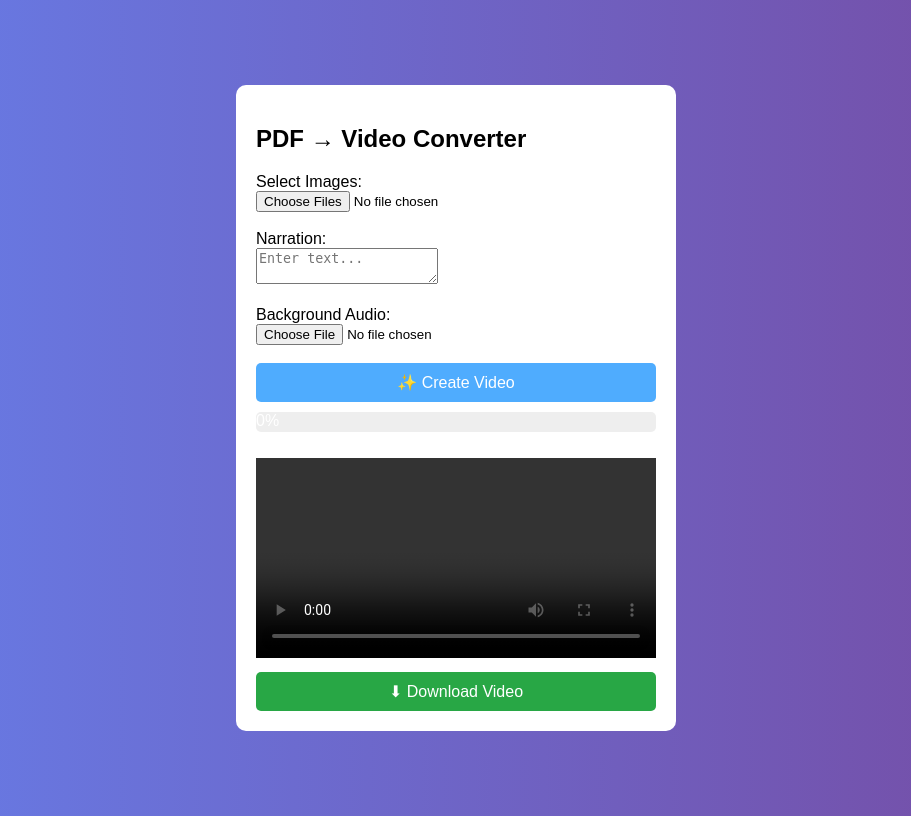
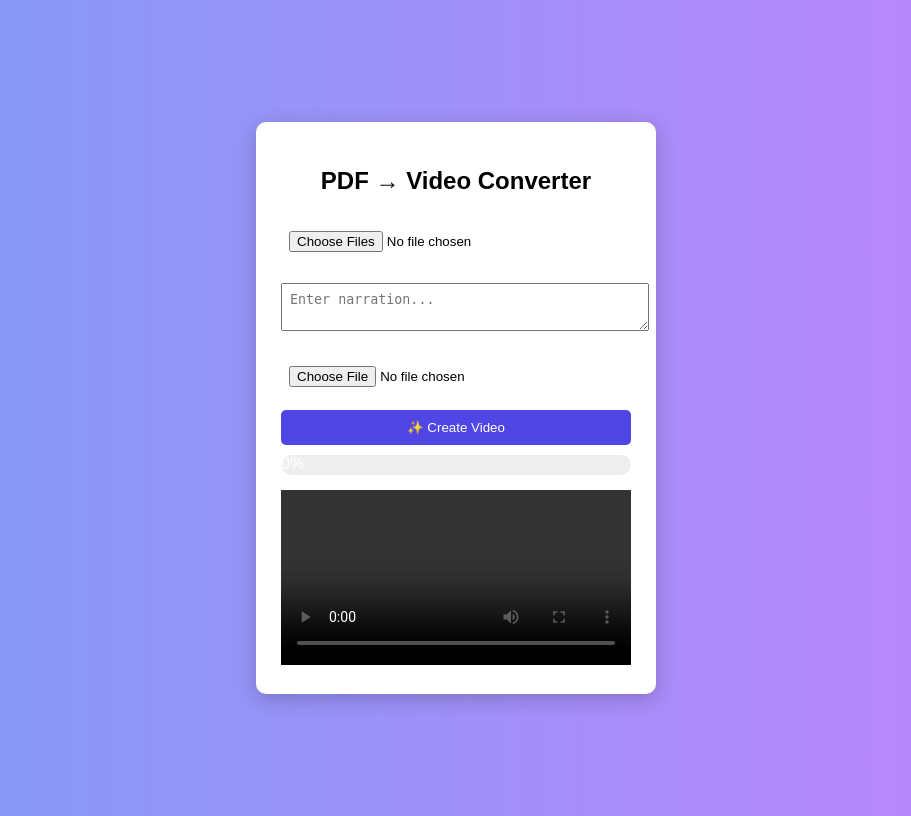
Before and after one commit to sanskrutisawant2006-pixel/pdf-to-video-converter, a Flask app: page / in a window 1280 px wide. Shown: the whole page, without its empty margins (184-1095 px from the left). Run offline with Flask 3, Linux system fonts and the light colour scheme.

Commit message:
Update index.html

```diff
--- a/templates/index.html
+++ b/templates/index.html
@@ -1,11 +1,11 @@
 <!DOCTYPE html>
 <html>
 <head>
-    <title>PDF to Video Converter</title>
+    <title>PDF → Video Converter</title>
     <style>
         body {
             font-family: Arial;
-            background: linear-gradient(to right, #667eea, #764ba2);
+            background: linear-gradient(to right, #7f9cf5, #c084fc);
             display: flex;
             justify-content: center;
             align-items: center;
@@ -14,46 +14,63 @@
 
         .container {
             background: white;
-            padding: 20px;
+            padding: 25px;
             border-radius: 10px;
-            width: 400px;
+            width: 350px;
+            box-shadow: 0px 5px 20px rgba(0,0,0,0.2);
+        }
+
+        h2 {
+            text-align: center;
+        }
+
+        input, textarea {
+            width: 100%;
+            margin-top: 8px;
+            margin-bottom: 15px;
+            padding: 8px;
         }
 
         button {
             width: 100%;
             padding: 10px;
-            background: #4facfe;
+            background: #4f46e5;
+            color: white;
             border: none;
-            color: white;
-            font-size: 16px;
             border-radius: 5px;
             cursor: pointer;
         }
 
-        .progress-bar {
-            width: 100%;
+        .progress {
+            margin-top: 10px;
+            height: 20px;
             background: #eee;
-            border-radius: 5px;
-            margin-top: 10px;
+            border-radius: 10px;
+            overflow: hidden;
         }
 
-        .progress {
+        .progress-bar {
+            height: 100%;
             width: 0%;
-            height: 20px;
-            background: #00c6ff;
+            background: #4f46e5;
             text-align: center;
             color: white;
-            border-radius: 5px;
         }
 
         video {
             width: 100%;
-            margin-top: 10px;
+            margin-top: 15px;
         }
 
-        .download-btn {
-            background: #28a745;
+        .download {
+            display: block;
             margin-top: 10px;
+            text-align: center;
+            background: green;
+            color: white;
+            padding: 10px;
+            text-decoration: none;
+            border-radius: 5px;
         }
     </style>
 </head>
@@ -62,70 +79,79 @@
 <div class="container">
     <h2>PDF → Video Converter</h2>
 
-    <form id="form">
-        <label>Select Images:</label><br>
-        <input type="file" name="file" multiple required><br><br>
+    <!-- IMPORTANT: name="images" -->
+    <input type="file" id="images" name="images" multiple>
 
-        <label>Narration:</label><br>
-        <textarea name="narration" placeholder="Enter text..."></textarea><br><br>
+    <!-- narration -->
+    <textarea id="narration" name="narration" placeholder="Enter narration..."></textarea>
 
-        <label>Background Audio:</label><br>
-        <input type="file" name="audio"><br><br>
+    <!-- audio (optional, backend not using but kept for UI same) -->
+    <input type="file" id="audio" name="audio">
 
-        <button type="submit">✨ Create Video</button>
-    </form>
+    <button onclick="startProcess()">✨ Create Video</button>
 
-    <div class="progress-bar">
-        <div class="progress" id="progress">0%</div>
+    <div class="progress">
+        <div id="bar" class="progress-bar">0%</div>
     </div>
-
-    <p id="status"></p>
 
     <video id="video" controls></video>
 
-    <a id="download" href="/download">
-        <button class="download-btn">⬇ Download Video</button>
-    </a>
+    <a id="download" class="download" href="/download" style="display:none;">⬇ Download Video</a>
 </div>
 
 <script>
-    const form = document.getElementById("form");
-    const progressBar = document.getElementById("progress");
-    const status = document.getElementById("status");
-    const video = document.getElementById("video");
 
-    form.addEventListener("submit", function(e) {
-        e.preventDefault();
+function startProcess() {
 
-        const formData = new FormData(form);
+    let files = document.getElementById("images").files;
+    let narration = document.getElementById("narration").value;
+
+    if (files.length === 0) {
+        alert("Please upload images");
+        return;
+    }
+
+    let formData = new FormData();
+
+    // IMPORTANT: append as "images"
+    for (let i = 0; i < files.length; i++) {
+        formData.append("images", files[i]);
+    }
+
+    formData.append("narration", narration);
 
     fetch("/start", {
         method: "POST",
         body: formData
-        }).then(() => {
-            checkProgress();
-        });
     });
 
-    function checkProgress() {
+    updateProgress();
+}
+
+function updateProgress() {
+
     let interval = setInterval(() => {
         fetch("/progress")
         .then(res => res.json())
         .then(data => {
-                progressBar.style.width = data.value + "%";
-                progressBar.innerHTML = data.value + "%";
 
-                if (data.value === 100) {
+            let val = data.value;
+            let bar = document.getElementById("bar");
+
+            bar.style.width = val + "%";
+            bar.innerText = val + "%";
+
+            if (val >= 100) {
                 clearInterval(interval);
-                    status.innerHTML = "Video ready!";
 
-                    video.src = data.video + "?t=" + new Date().getTime();
+                document.getElementById("video").src = "/static/output/video.mp4";
+                document.getElementById("download").style.display = "block";
             }
         });
     }, 1000);
 }
+
 </script>
 
 </body>
 </html>
-</html>
```
Lines whose indentation alone changed are shown as unchanged.
